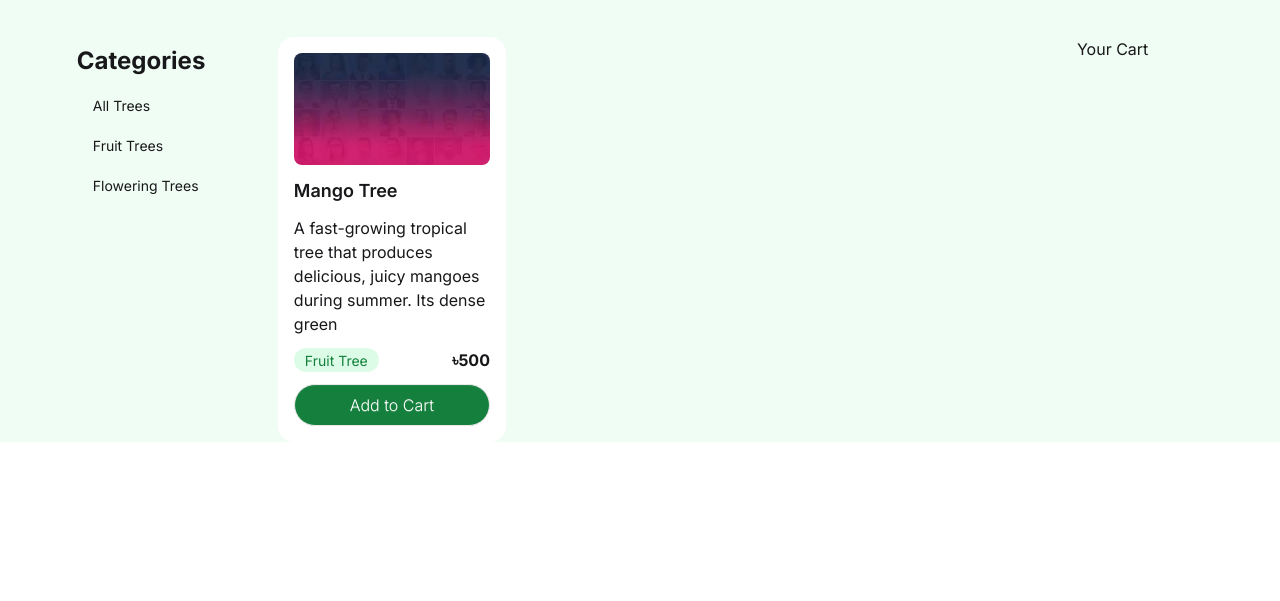
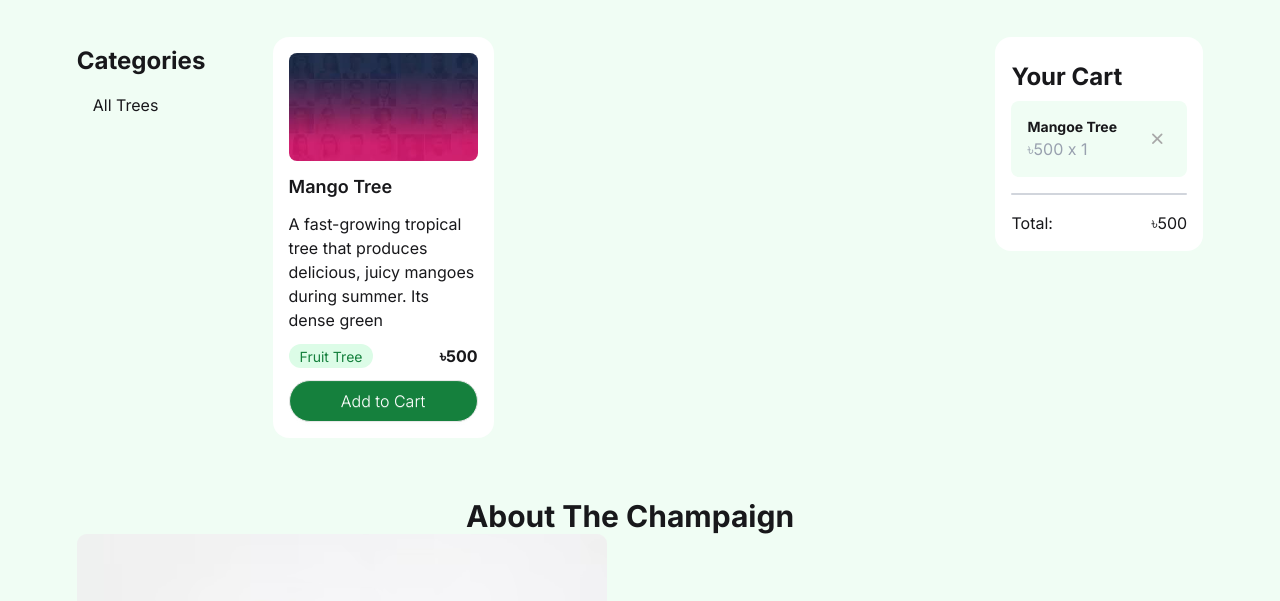
Before and after one commit to theonlyrizal/PH12-A06-by-Rizal, a plain HTML site: page index.html in a window 1280 px wide. Shown: the part 633-1234 px from the top of the page. Before the commit the page ends 1115 px from the top, so only its background shows below. Drawn offline with nearby package versions, Linux system fonts and the light colour scheme.

Commit message:
More frontend

```diff
--- a/index.html
+++ b/index.html
@@ -104,28 +104,22 @@
       </div>
     </header>
 
-    <main class="flex-col space-y-10 px-[6%] text-center">
+    <main class="flex flex-col space-y-10 px-[6%] text-center">
       <h1 class="text-center text-3xl font-bold">Choose Your Trees</h1>
       <!-- Trees Category and Selection part -->
-      <section class="flex flex-col md:space-x-5 md:flex-row md:justify-between md:items-start">
-        <!-- Cart : Mobile -->
-        <div class="md:hidden">Cart Mobile</div>
+      <section
+        class="flex flex-col space-y-5 md:space-x-5 md:flex-row md:justify-between md:items-start"
+      >
         <!-- Categories -->
-        <div class="hidden md:flex md:flex-1 md:flex-col md:w-full md:items-start">
+        <div class="md:flex md:flex-1 md:flex-col md:w-full md:items-start">
           <span class="text-2xl font-bold py-2">Categories</span>
           <!-- Tree category tabs -->
-          <div class="flex-col w-full bg-transparent text-left">
+          <div
+            class="grid grid-cols-4 gap-2 md:gap-0 md:flex md:flex-col w-full bg-transparent text-left"
+          >
             <a
-              class="flex justify-start w-full btn shadow-none border-0 bg-transparent font-normal rounded-lg hover:bg-[#15803D25]"
+              class="flex justify-center text-xs md:text-base border-1 md:justify-start w-full btn shadow-none md:border-0 bg-transparent font-normal text-center rounded-xl hover:bg-[#15803D25]"
               >All Trees</a
-            >
-            <a
-              class="flex justify-start w-full btn shadow-none border-0 bg-transparent font-normal rounded-lg hover:bg-[#15803D25]"
-              >Fruit Trees</a
-            >
-            <a
-              class="flex justify-start w-full btn shadow-none border-0 bg-transparent font-normal rounded-lg hover:bg-[#15803D25]"
-              >Flowering Trees</a
             >
           </div>
         </div>
@@ -154,10 +148,38 @@
             </div>
           </div>
         </div>
-        <!-- Cart : desktop -->
-        <div class="flex md:flex-1 flex-col">Your Cart</div>
+        <!-- Cart -->
+        <div class="flex md:flex-1 flex-col bg-white text-left p-4 rounded-2xl">
+          <span class="text-2xl font-bold py-2">Your Cart</span>
+          <!-- Cart items -->
+          <div>
+            <!-- each Cart Item -->
+            <div class="flex justify-between items-center bg-[#f0fdf4] p-4 rounded-lg">
+              <div>
+                <p class="text-sm font-bold">Mangoe Tree</p>
+                <p class="text-gray-400">৳<span>500</span> x <span>1</span></p>
+              </div>
+              <div class="flex justify-center items-center h-7 w-7 hover:cursor-pointer rounded-md">
+                <i class="fa-solid fa-xmark fa-sm" style="color: #a8a8a8"></i>
+              </div>
+            </div>
+          </div>
+          <hr class="border-t-2 border-gray-300 rounded my-4" />
+          <!-- Total amount -->
+          <div class="flex justify-between">
+            <p>Total:</p>
+            <p>৳<span>500</span></p>
+          </div>
+        </div>
       </section>
-      <section></section>
+      <!-- About -->
+      <section class="flex flex-col space-x-5">
+        <h1 class="text-center text-3xl font-bold">About The Champaign</h1>
+        <div>
+          <img src="./assets/about.png" alt="" />
+          <p></p>
+        </div>
+      </section>
     </main>
 
     <!-- Script connect -->
```
